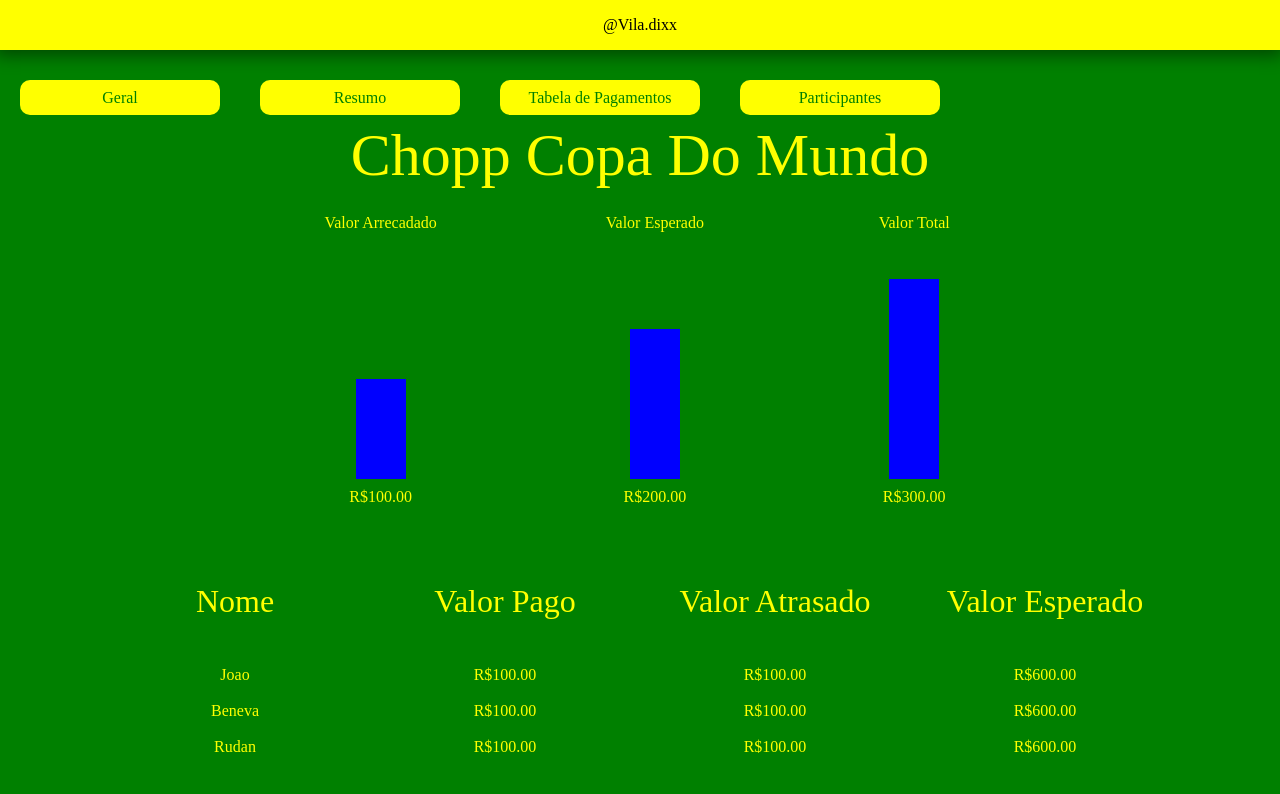
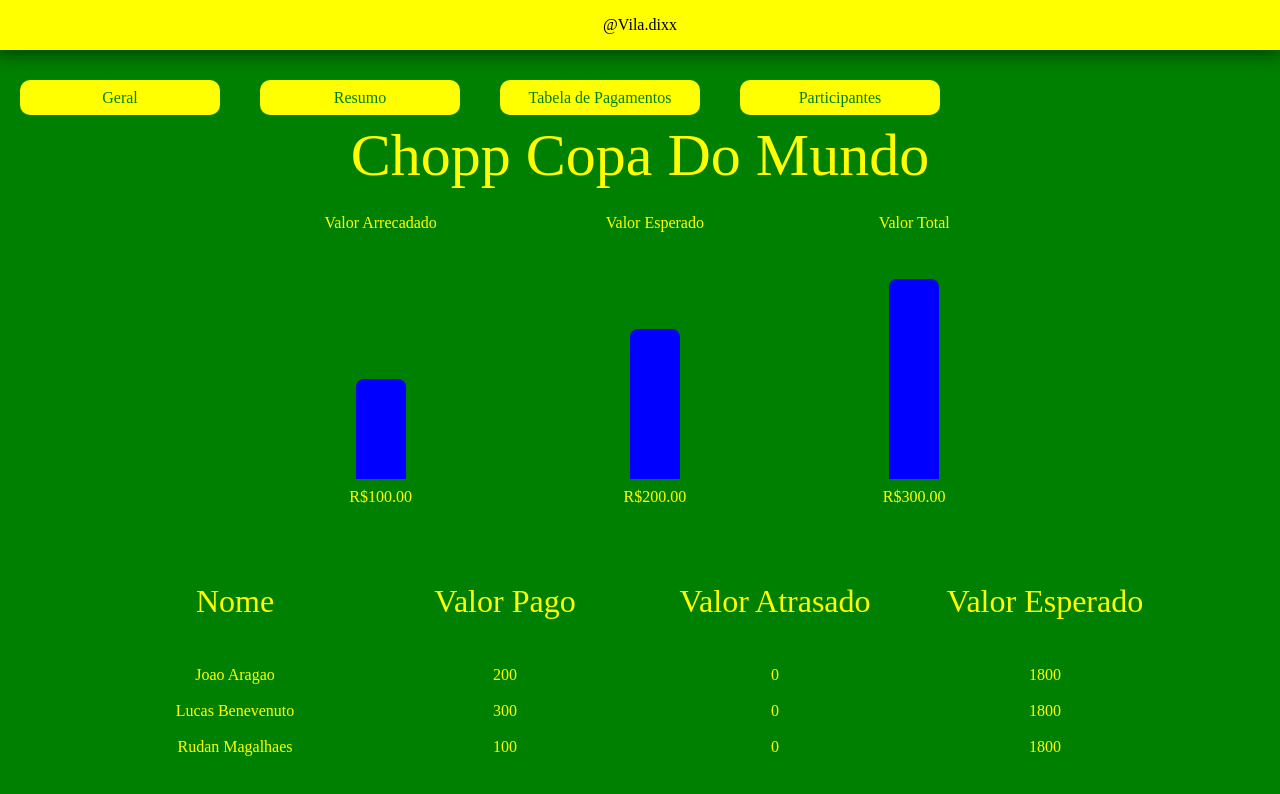
Before and after one commit to joaoffaragao/chopp-copa-mundo, a plain HTML site: page index.html in a window 1280 px wide. Drawn offline with Linux system fonts and the light colour scheme.

Commit message:
classes Criadas

```diff
--- a/index.html
+++ b/index.html
@@ -5,7 +5,7 @@
     <title>Chop Copa Do Mundo</title>
     <link rel="stylesheet" href="./src/css/reset.css">
     <link rel="stylesheet" href="./src/css/style.css">
-    <script src="./src/js/index.js"></script>
+    <script defer type="module" src="./src/js/index.js"></script>
 </head>
 <body>
     <header>
@@ -14,7 +14,7 @@
         </div>
         <nav>
             <ul class="listaMenu">
-                <li><a href="www.google.com"><button class="botaoMenu">Geral</button></a></li>
+                <li><a href="./index.html"><button class="botaoMenu">Geral</button></a></li>
                 <li><a href="www.google.com"><button class="botaoMenu">Resumo</button></a></li>
                 <li><a href="www.google.com"><button class="botaoMenu">Tabela de Pagamentos</button></a></li>
                 <li><a href="www.google.com"><button class="botaoMenu">Participantes</button></a></li>
@@ -59,24 +59,12 @@
             </header>
             <main>
                 <ul class="listaParticipantes">
-                    <li class="participantes">
+                  <!--   <li class="participantes">
                         <p class="itemParticipantes ">Joao</p>
                         <p class="itemParticipantes">R$100.00 </p>
                         <p class="itemParticipantes">R$100.00 </p>
                         <p class="itemParticipantes">R$600.00 </p>
-                    </li>
-                    <li class="participantes">
-                        <p class="itemParticipantes">Beneva</p>
-                        <p class="itemParticipantes">R$100.00 </p>
-                        <p class="itemParticipantes">R$100.00 </p>
-                        <p class="itemParticipantes">R$600.00 </p>
-                    </li>
-                    <li class="participantes">
-                        <p class="itemParticipantes">Rudan</p>
-                        <p class="itemParticipantes">R$100.00 </p>
-                        <p class="itemParticipantes">R$100.00 </p>
-                        <p class="itemParticipantes">R$600.00 </p>
-                    </li>
+                    </li> -->
                 </ul>
             </main>
         </section>
--- a/src/css/style.css
+++ b/src/css/style.css
@@ -100,6 +100,8 @@ main.graficoResumo ul{
 .coluna{
 
     width: 50px;
+    border-top-left-radius: 8px;
+    border-top-right-radius: 8px;
 
 }
 
--- /dev/null
+++ b/src/js/controller/Principal.js
@@ -0,0 +1,89 @@
+import { Participante } from "../models/Participante.js"
+
+export class Principal {
+
+    static participantes = []
+    static valorEsperadoUnitario = 0
+    static valorTotal = 0
+    static valorArrecadado = 0
+
+    static criaParticipantes(participante) {
+
+        const valorPago = participante.pagamentos.reduce((acc, valor) => { return acc + valor }, 0)
+
+        const novoParticipante = new Participante(participante.id, participante.nome, participante.instagram, valorPago)
+        return novoParticipante
+    }
+
+    static populaParticipantes(participantes) {
+
+        participantes.forEach(participante => {
+            const novoParticipante = Principal.criaParticipantes(participante)
+            Principal.participantes.push(novoParticipante)
+        })
+
+        Principal.valorTotal = Principal.participantes.length * 600
+
+        console.log(Principal.valorTotal)
+
+    }
+
+    static renderizaTabela(ul) {
+
+        Principal.participantes.forEach(participante => {
+
+            const card = Principal.criaCard(participante)
+            ul.appendChild(card)
+
+        })
+
+    }
+
+    static criaCard(participante) {
+
+        /* <li class="participantes">
+                    <p class="itemParticipantes ">Joao</p>
+                    <p class="itemParticipantes">R$100.00 </p>
+                    <p class="itemParticipantes">R$100.00 </p>
+                    <p class="itemParticipantes">R$600.00 </p>
+                </li> */
+
+        const li = document.createElement("li")
+        li.classList.add("participantes")
+
+        const pNome = document.createElement("p")
+        pNome.classList.add("itemParticipantes")
+        pNome.innerText = participante.nome
+        li.appendChild(pNome)
+
+        const pValorPago = document.createElement("p")
+        pValorPago.classList.add("itemParticipantes")
+        pValorPago.innerText = participante.valorPago
+
+        const pValorEsperado = document.createElement("p")
+        pValorEsperado.classList.add("itemParticipantes")
+        pValorEsperado.innerText = Principal.valorEsperadoUnitario
+
+        const pValorTotal = document.createElement("p")
+        pValorTotal.classList.add("itemParticipantes")
+        pValorTotal.innerText = Principal.valorTotal
+
+        li.append(pNome,pValorPago,pValorEsperado,pValorTotal)
+
+        return li
+
+    }
+
+    static atualizaValorArrecadado(){
+
+        Principal.valorArrecadado = Principal.participantes.reduce((acc,participante)=>{
+
+
+            return participante.valorPago + acc
+
+        },0)
+
+        console.log(Principal.valorArrecadado)
+    }
+
+}
--- /dev/null
+++ b/src/js/data/data.js
@@ -0,0 +1,27 @@
+export const participantes = [
+    {
+        id: 1,
+        nome:"Joao Aragao",
+        instagram:"https://www.instagram.com/joaofelipefa/",
+        pagamentos:[
+            200
+        ]
+    },
+    {
+        id: 2,
+        nome:"Lucas Benevenuto",
+        instagram:"https://www.instagram.com/joaofelipefa/",
+        pagamentos:[
+            300
+        ]
+    },
+    {
+        id: 3,
+        nome:"Rudan Magalhaes",
+        instagram:"https://www.instagram.com/joaofelipefa/",
+        pagamentos:[
+            100
+        ]
+    }
+
+]
--- a/src/js/index.js
+++ b/src/js/index.js
@@ -0,0 +1,8 @@
+import { Principal } from "./controller/Principal.js";
+import { participantes } from "./data/data.js";
+
+Principal.populaParticipantes(participantes)
+
+const ul = document.querySelector(".listaParticipantes")
+Principal.atualizaValorArrecadado()
+Principal.renderizaTabela(ul)
--- /dev/null
+++ b/src/js/models/Participante.js
@@ -0,0 +1,10 @@
+export class Participante{
+
+    constructor(id,nome,instagram,valorPago){
+        this.id = id
+        this.nome = nome
+        this.instagram = instagram
+        this.valorPago = valorPago
+    }
+
+}
```
